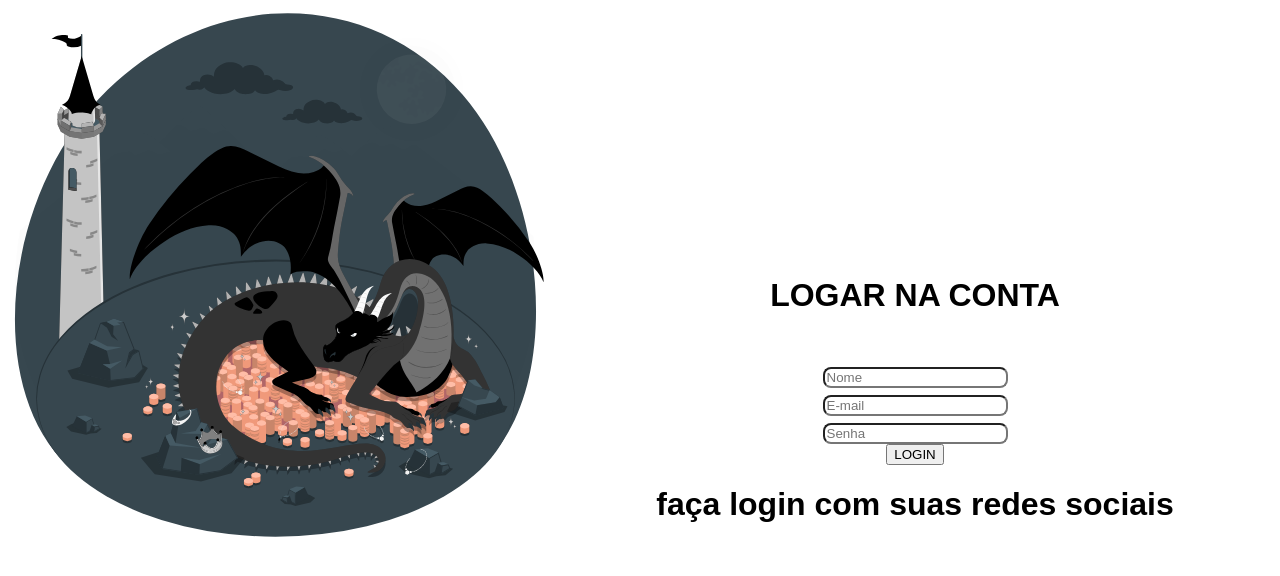
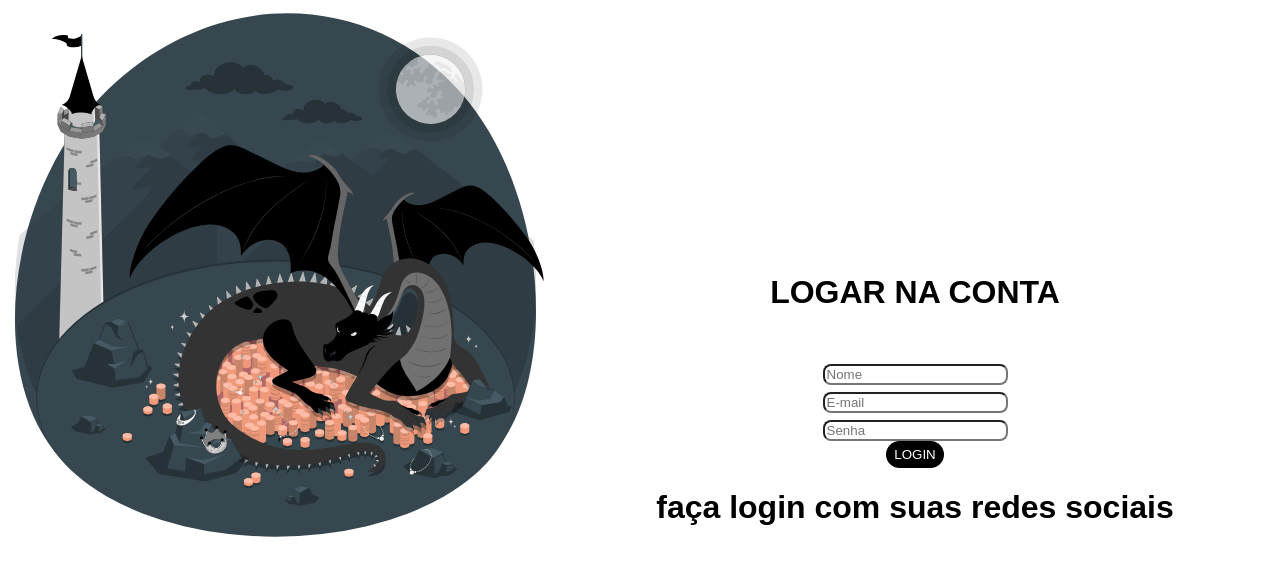
Before and after one commit to joaopedro762/desafio-07, a plain HTML site: page index.html in a window 1280 px wide. Drawn offline with Linux system fonts and the light colour scheme.

Commit message:
Update index.html

```diff
--- a/index.html
+++ b/index.html
@@ -22,7 +22,7 @@
                     <input type="email" placeholder="E-mail" />
                     <input type="password" placeholder="Senha" />
                 </div>
-                <button>LOGIN</button>
+                <button class="button">LOGIN</button>
             </div>
             <H1>    faça login com suas redes sociais</H1>
         </div>
```
